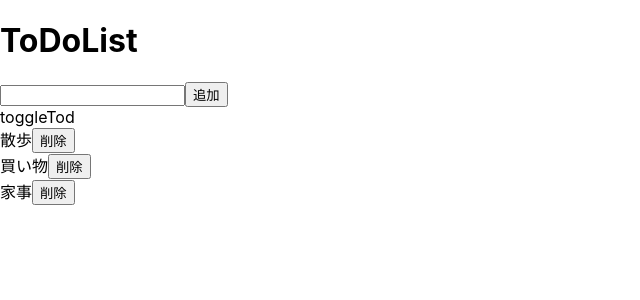
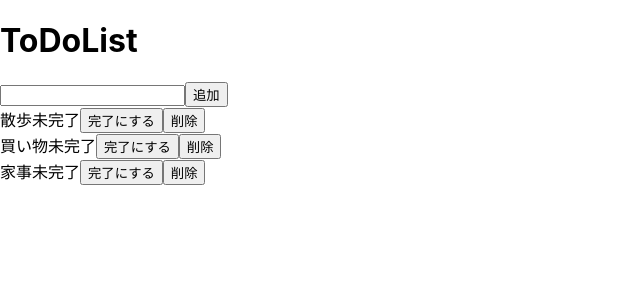
Before and after one commit to osugi21/react-todo-app, a React (Create React App) app in the folder Desktop/react-todo-app/: page / in a window 1280 px wide. Shown: the top 300 px of the page, without its empty margins (0-640 px from the left). Built offline with nearby package versions, Linux system fonts and the light colour scheme.

Commit message:
完了ボタン作成中

```diff
--- a/Desktop/react-todo-app/src/App.js
+++ b/Desktop/react-todo-app/src/App.js
@@ -11,15 +11,12 @@ function App() {
 
   // 追加する動作
     const addTodo = (task) => {
-      setTodos((p) => {
-        return [...p, { id: uuidv4(), task: task, isFinished: false}]
+      setTodos((prevtodo) => {
+        return [...prevtodo, { id: uuidv4(), task: task, isFinished: false}]
       });
     };
 
     const deleteTodo = (id) => {
-      // const newTodos = [...todos];
-      // const todo = newTodos.find((todo) => todo.id === id);
-      // setTodos(todos.filter((todo) => !todo.id))
       const newTodo = todos.filter((todo) => todo.id !== id)
       setTodos(newTodo);
     }
@@ -28,7 +25,7 @@ function App() {
   const toggleTodo = (id) => {
     const newTodo = [...todos];
     const todo = newTodo.find((todo) => todo.id === id);
-    todo.isFinished = !todo.isFinished
+    todo.isFinished = !todo.isFinished;
     setTodos(newTodo);
   }
   return (
@@ -37,7 +34,7 @@ function App() {
       <h1>ToDoList</h1>
       <InputTodo addTodo={addTodo}/>
     </div>
-    <div>toggleTod
+    <div>
       <Todolist todos={todos} addTodo={addTodo} deleteTodo={deleteTodo} toggleTodo={toggleTodo}/>
     </div>
   </div>
--- a/Desktop/react-todo-app/src/Todo.js
+++ b/Desktop/react-todo-app/src/Todo.js
@@ -13,7 +13,8 @@ const Todo = ({ todo, deleteTodo, toggleTodo}) => {
 
   return (
     <div>
-      {todo.task}
+      {todo.task}{todo.isFinished ? "完了" : "未完了"}
+      <button onClick={toggleButton}>{todo.isFinished ? "未完了" : "完了にする"}</button>
       <button onClick={handleClick}>削除</button>
     </div>
   )
```
